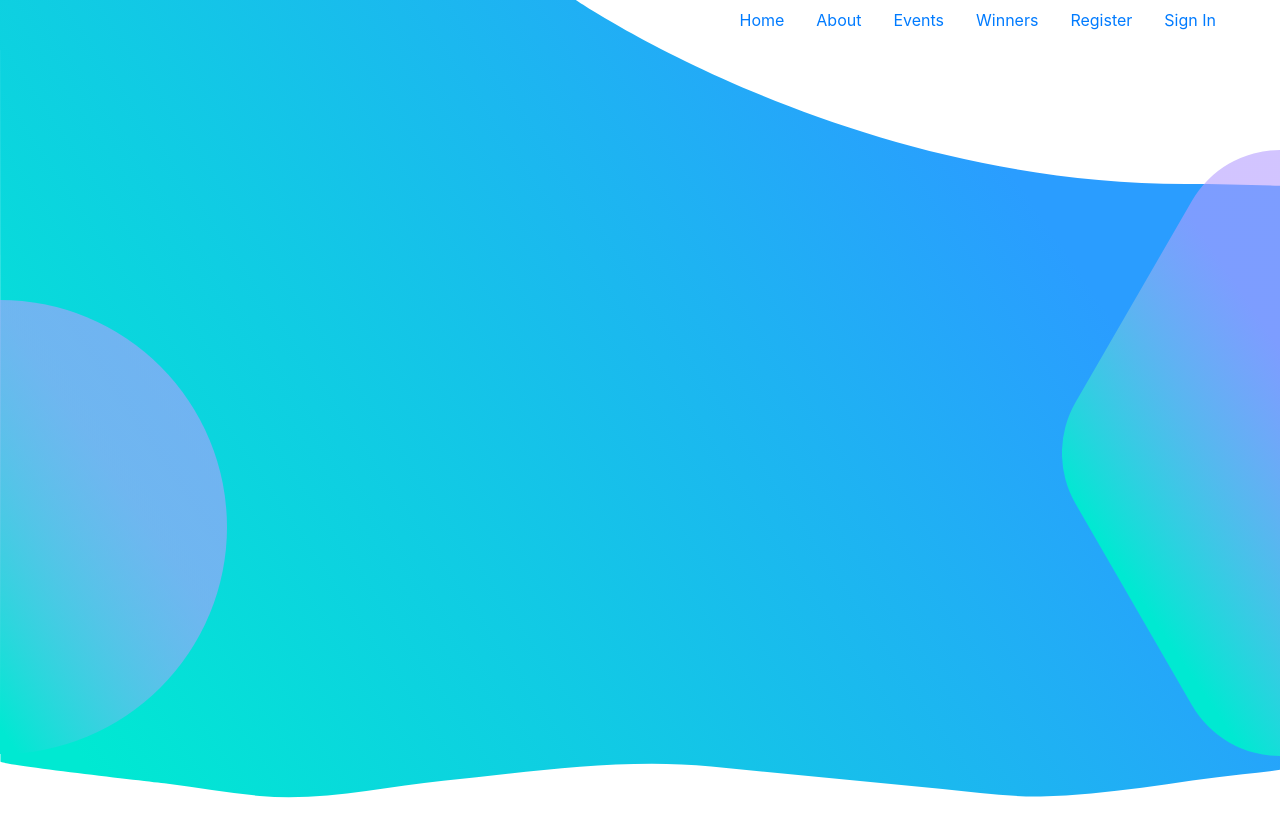
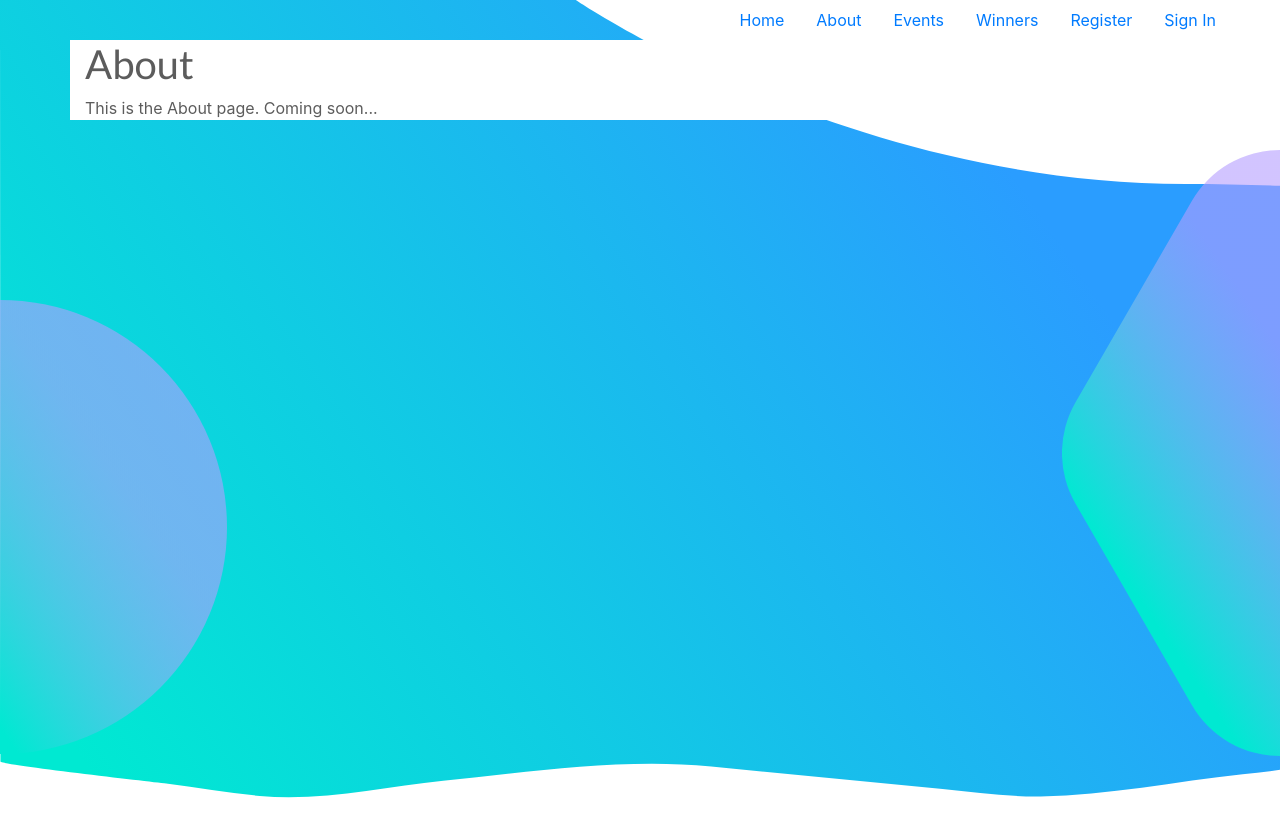
Before and after one commit to jonnylynchy/teachie-awards-client, a React (Create React App) app: page /about in a window 1280 px wide. Shown: the top 836 px of the page. Built offline with nearby package versions, Linux system fonts and the light colour scheme; no server answers.

Commit message:
added pages and page wrapper component

```diff
--- a/package.json
+++ b/package.json
@@ -8,6 +8,7 @@
         "axios": "^0.18.0",
         "bootstrap": "^4.3.1",
         "indicative": "^5.0.8",
+        "prop-types": "^15.7.2",
         "react": "^16.8.1",
         "react-dom": "^16.8.1",
         "react-router-dom": "^4.3.1",
--- /dev/null
+++ b/src/components/About.jsx
@@ -0,0 +1,7 @@
+import React from 'react';
+
+import PageWrapper from './PageWrapper';
+
+const About = () => <PageWrapper title="About">This is the About page. Coming soon...</PageWrapper>;
+
+export default About;
--- a/src/components/Events.jsx
+++ b/src/components/Events.jsx
@@ -1,5 +1,7 @@
 import React from 'react';
 
-const Loader = () => <div>Hi, there. This is the events page! Coming soon...</div>;
+import PageWrapper from './PageWrapper';
 
-export default Loader;
+const Events = () => <PageWrapper title="Events">This is the Events page. Coming soon...</PageWrapper>;
+
+export default Events;
--- /dev/null
+++ b/src/components/PageWrapper.jsx
@@ -0,0 +1,29 @@
+import React from 'react';
+import PropTypes from 'prop-types';
+
+import { Container, Row, Col } from 'reactstrap';
+
+const styles = {
+    backgroundColor: '#fff'
+};
+
+const PageWrapper = props => {
+    const { title, children } = props;
+    return (
+        <Container style={styles}>
+            <Row>
+                <Col>
+                    <h1>{title}</h1>
+                    {children}
+                </Col>
+            </Row>
+        </Container>
+    );
+};
+
+PageWrapper.propTypes = {
+    title: PropTypes.string.isRequired,
+    children: PropTypes.node.isRequired
+};
+
+export default PageWrapper;
--- /dev/null
+++ b/src/components/Winners.jsx
@@ -0,0 +1,7 @@
+import React from 'react';
+
+import PageWrapper from './PageWrapper';
+
+const Winners = () => <PageWrapper title="Winners">This is the Winners page. Coming soon...</PageWrapper>;
+
+export default Winners;
--- a/src/containers/App.jsx
+++ b/src/containers/App.jsx
@@ -3,12 +3,14 @@ import { BrowserRouter as Router, Route } from 'react-router-dom';
 
 import GlobalContext from '../context/GlobalContext';
 import Home from '../pages/Home';
+import About from '../components/About';
+import Winners from '../components/Winners';
 import Events from '../components/Events';
 import Register from '../components/Register';
 import SignIn from '../components/SignIn';
 import Loader from '../components/Loader';
+import TopNav from '../components/TopNav';
 
-import TopNav from '../components/TopNav';
 import API from '../utils/API';
 import './App.css';
 
@@ -38,7 +40,7 @@ class App extends PureComponent {
     };
 
     render() {
-        console.log('App Render State: ', this.state);
+        // console.log('App Render State: ', this.state);
         const { serverMessage, isLoading, auth } = this.state;
         const { updateLoading, updateAuth } = this;
         return (
@@ -51,6 +53,8 @@ class App extends PureComponent {
                         {/* NAV */}
                         <TopNav auth={auth} />
                         <Route exact path="/" render={() => <Home serverMessage={serverMessage} />} />
+                        <Route exact path="/about" component={About} />
+                        <Route exact path="/winners" component={Winners} />
                         <Route exact path="/events" component={Events} />
                         <Route exact path="/signin" component={SignIn} />
                         <Route exact path="/register" component={Register} />
```
Also changed, not shown: 1 other file (tests, documents, lock files or other folders).
